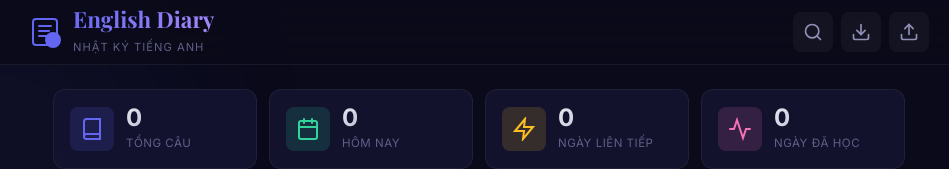
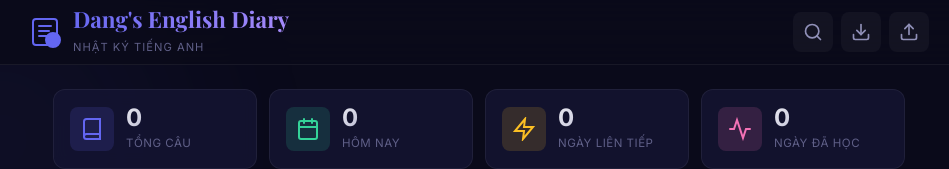
Before and after one commit to haidangbeatbox-wq/English-Diary-, a plain HTML site: page index.html in a window 1280 px wide. Shown: the top 169 px of the page, without its empty margins (161-1110 px from the left). Drawn offline with nearby package versions, Linux system fonts and the light colour scheme; a web font is replaced by a local one.

Commit message:
Rename app to Dang's English Diary

```diff
--- a/index.html
+++ b/index.html
@@ -3,7 +3,7 @@
 <head>
     <meta charset="UTF-8">
     <meta name="viewport" content="width=device-width, initial-scale=1.0">
-    <title>English Diary — Nhật Ký Tiếng Anh</title>
+    <title>Dang's English Diary — Nhật Ký Tiếng Anh</title>
     <meta name="description" content="Ứng dụng nhật ký ghi lại các câu tiếng Anh bạn học được mỗi ngày. Theo dõi tiến trình học tập của bạn.">
     <link href="https://fonts.googleapis.com/css2?family=Inter:wght@300;400;500;600;700;800&family=Playfair+Display:ital,wght@0,700;1,400&display=swap" rel="stylesheet">
     <link rel="stylesheet" href="style.css">
@@ -35,7 +35,7 @@
                     </svg>
                 </div>
                 <div class="logo-text">
-                    <h1>English Diary</h1>
+                    <h1>Dang's English Diary</h1>
                     <span class="logo-sub">Nhật Ký Tiếng Anh</span>
                 </div>
             </div>
```
